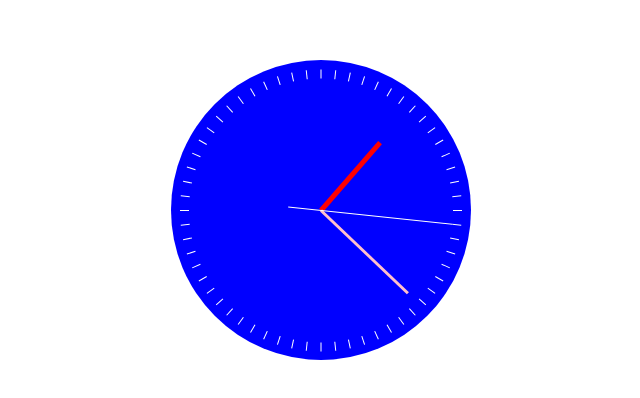
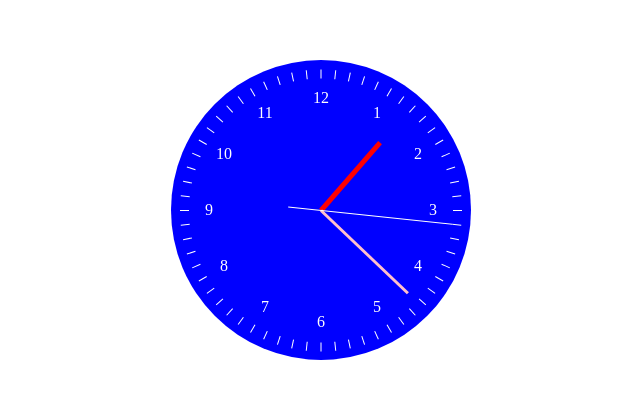
Before and after one commit to CWMo/clock, a plain HTML site: page index.html in a window 1280 px wide. Shown: the part 150-548 px from the top of the page, without its empty margins (319-959 px from the left). Drawn offline with Linux system fonts and the light colour scheme.

Commit message:
Show hour numbers

```diff
--- a/index.html
+++ b/index.html
@@ -73,6 +73,18 @@
         <div style="--min: 57" class="graduation"><div></div></div>
         <div style="--min: 58" class="graduation"><div></div></div>
         <div style="--min: 59" class="graduation"><div></div></div>
+        <div style="--hr:1" class="number"><div>1</div></div>
+        <div style="--hr:2" class="number"><div>2</div></div>
+        <div style="--hr:3" class="number"><div>3</div></div>
+        <div style="--hr:4" class="number"><div>4</div></div>
+        <div style="--hr:5" class="number"><div>5</div></div>
+        <div style="--hr:6" class="number"><div>6</div></div>
+        <div style="--hr:7" class="number"><div>7</div></div>
+        <div style="--hr:8" class="number"><div>8</div></div>
+        <div style="--hr:9" class="number"><div>9</div></div>
+        <div style="--hr:10" class="number"><div>10</div></div>
+        <div style="--hr:11" class="number"><div>11</div></div>
+        <div style="--hr:12" class="number"><div>12</div></div>
     </section>
     <script>
         const hour = document.getElementById("hour");
--- a/style.css
+++ b/style.css
@@ -187,10 +187,25 @@ body {
   transform: rotate(calc(var(--min) * 6deg + 90deg));
 }
 
-.graduation div {
+.graduation>div {
   width: 3%;
   height: 1px;
   position: relative;
   left: 3%;
   background-color: white;
 }
+
+.number {
+  position: absolute;
+  width: 80%;
+  height: 80%;
+  left: 10%;
+  top: 10%;
+  text-align: center;
+  color: white;
+  transform: rotate(calc(var(--hr) * 30deg));
+}
+
+.number>div {
+  transform: rotate(calc(var(--hr) * -30deg));
+}
```
